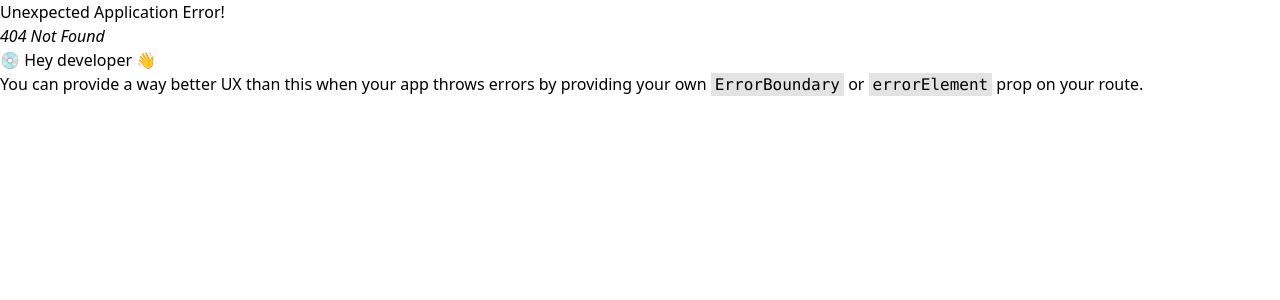
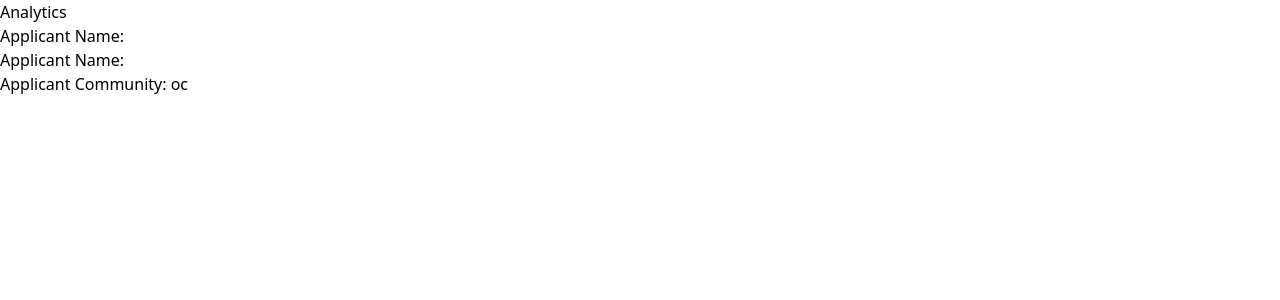
Before and after one commit to Mukunthan-A-R/CCE, a React (Vite) app: page /data in a window 1280 px wide. Before the commit this address had no page. Shown: the top 300 px of the page. Built offline with nearby package versions, Linux system fonts and the light colour scheme.

Commit message:
Setting up Routes

```diff
--- /dev/null
+++ b/src/pages/Analytics.jsx
@@ -0,0 +1,23 @@
+import React from "react";
+import { resultArray, userValue, userCommunity } from "../data/atoms";
+import { useRecoilValue } from "recoil";
+
+const Analytics = () => {
+  const community = useRecoilValue(userCommunity);
+  const value = useRecoilValue(resultArray);
+  const userData = useRecoilValue(userValue);
+
+  return (
+    <div>
+      <p>Analytics</p>
+      <div>
+        <p>Applicant Name: {userData.name}</p>
+        <p>Applicant Name: {userData.email}</p>
+        <p>Applicant Community: {community.community}</p>
+      </div>
+      <div></div>
+    </div>
+  );
+};
+
+export default Analytics;
```
Also changed, not shown: src/routes/routes.jsx (+7 -1 lines).
